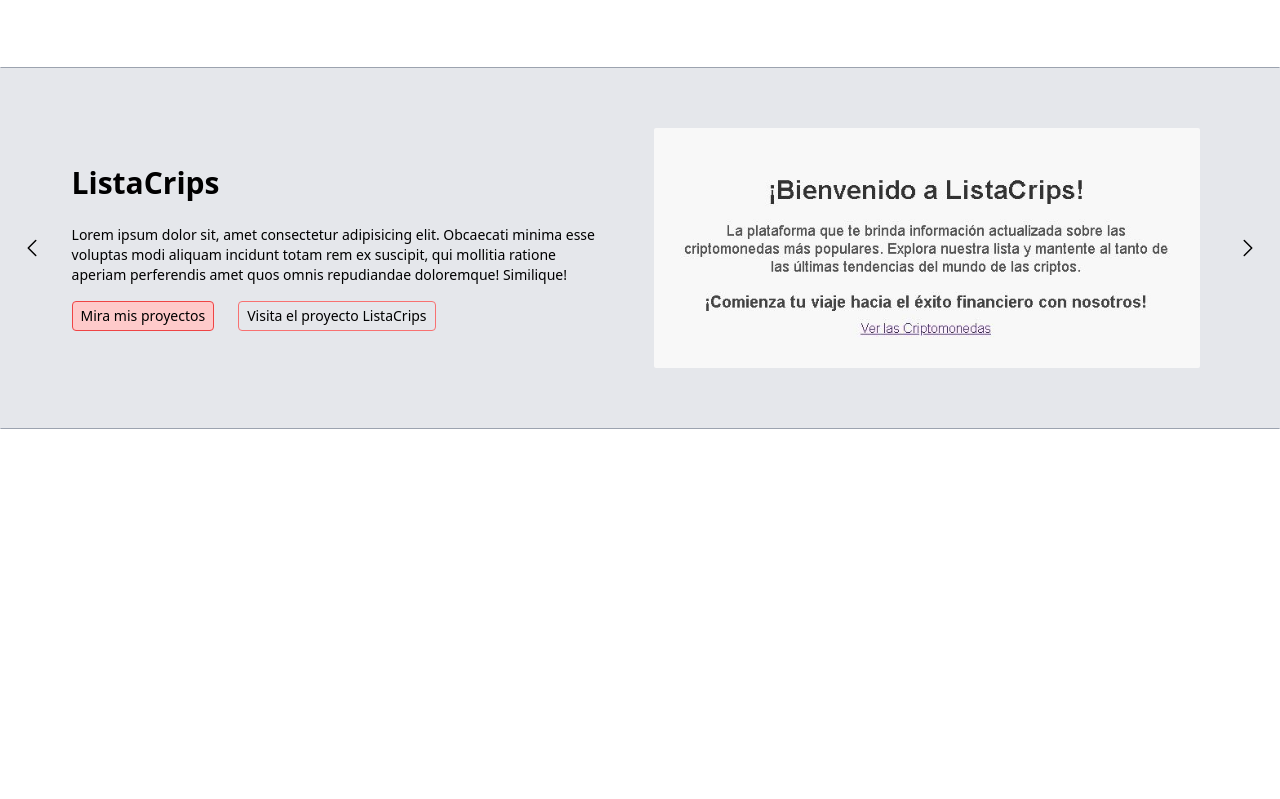
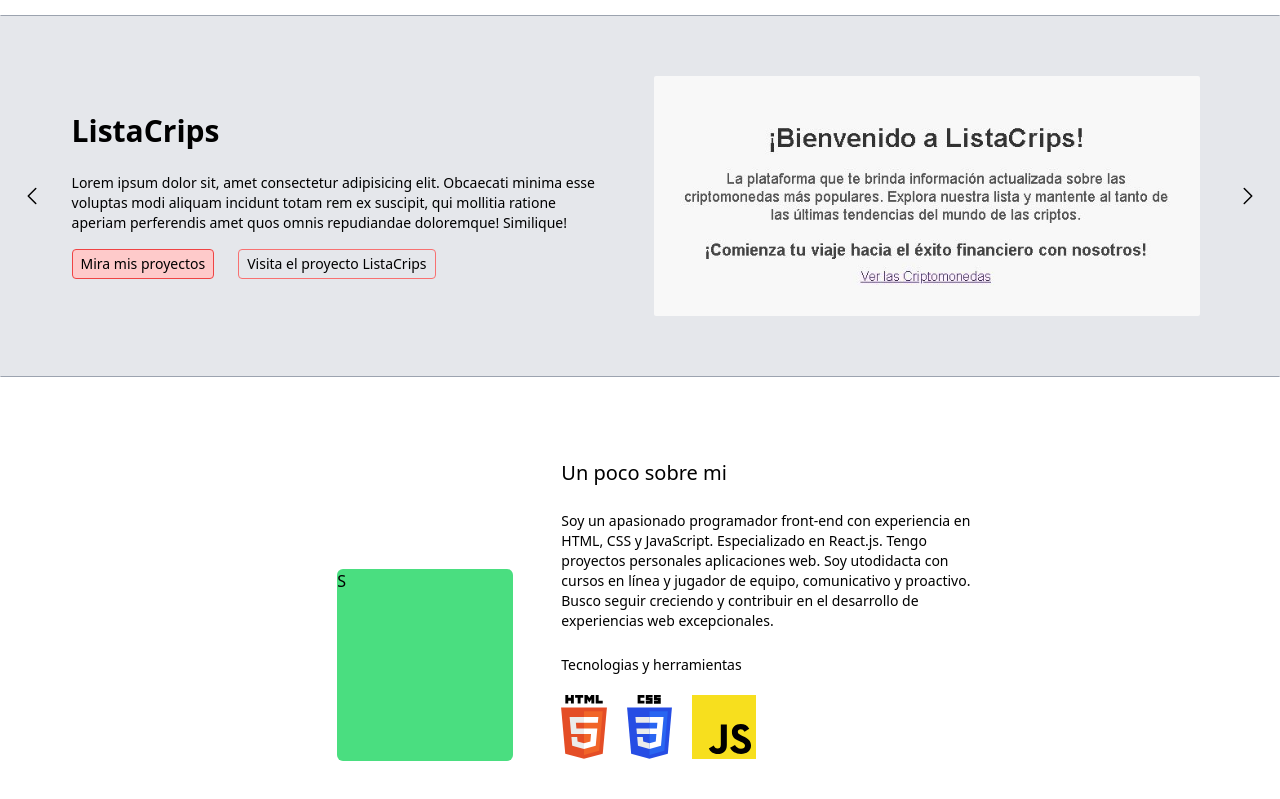
Before and after one commit to CarlosDavid-AM/Carlos-Developer, a React (Vite) app: page / in a window 1280 px wide. Shown: the part 841-1640 px from the top of the page. Before the commit the page ends 1270 px from the top, so only its background shows below. Built offline with nearby package versions, Linux system fonts and the light colour scheme.

Commit message:
Se termina de crear la parte 4 de la app

```diff
--- a/src/App.jsx
+++ b/src/App.jsx
@@ -5,6 +5,10 @@ import conosimientos from "./img/Conosimientos.png"
 import formacion from "./img/Formacion.png"
 import ListaCrips from "./component/atm/indexComponent/ListaCrips"
 import Presentacion from "./component/atm/indexComponent/Presentacion"
+
+import HTML from "./img/svg/html-5.svg"
+import CSS from "./img/svg/css-3.svg"
+import JavaScrip from "./img/svg/javascript.svg"
 
 function App() {
   return (
@@ -59,6 +63,38 @@ function App() {
       </div>
       {/* Primera parte del body 3/4 */}
       <ListaCrips />
+
+      {/* Primera parte del body 4/4 */}
+      <div>
+        <div className="container mx-auto flex justify-center items-center py-20 gap-x-12">
+          <div className="pt-28">
+            <div className="bg-green-400 w-44 h-48 rounded-md ml-60">
+              S
+            </div>
+          </div>
+
+          <div className="w-1/2 pr-48 flex flex-col gap-y-6">
+            <h2 className="font-medium text-xl">
+              Un poco sobre mi
+            </h2>
+            <p className="text-sm">
+              Soy un apasionado programador front-end con experiencia en HTML, CSS y JavaScript.
+              Especializado en React.js. Tengo proyectos personales aplicaciones web.
+              Soy utodidacta con cursos en línea y jugador de equipo, comunicativo y proactivo.
+              Busco seguir creciendo y contribuir en el desarrollo de experiencias web excepcionales.
+            </p>
+
+            <div>
+              <h2 className="text-sm">Tecnologias y herramientas</h2>
+              <div className="flex pt-5 gap-x-5">
+                <img className="h-16" src={HTML} alt="HTML"/>
+                <img className="h-16" src={CSS} alt="CSS"/>
+                <img className="h-16" src={JavaScrip} alt="JavaScript"/>
+              </div>
+            </div>
+          </div>
+        </div>
+      </div>
     </>
   )
 }
--- a/src/component/MainHeader.jsx
+++ b/src/component/MainHeader.jsx
@@ -5,7 +5,7 @@ const MainHeader = () => {
   return(
     <div>
       <div>
-        <div className="z-20  w-full">
+        <div className="fixed z-20  w-full">
           <div className="bg-gray-50 py-3">
             <div className="flex container mx-auto justify-between items-center">
                 <div>
```
